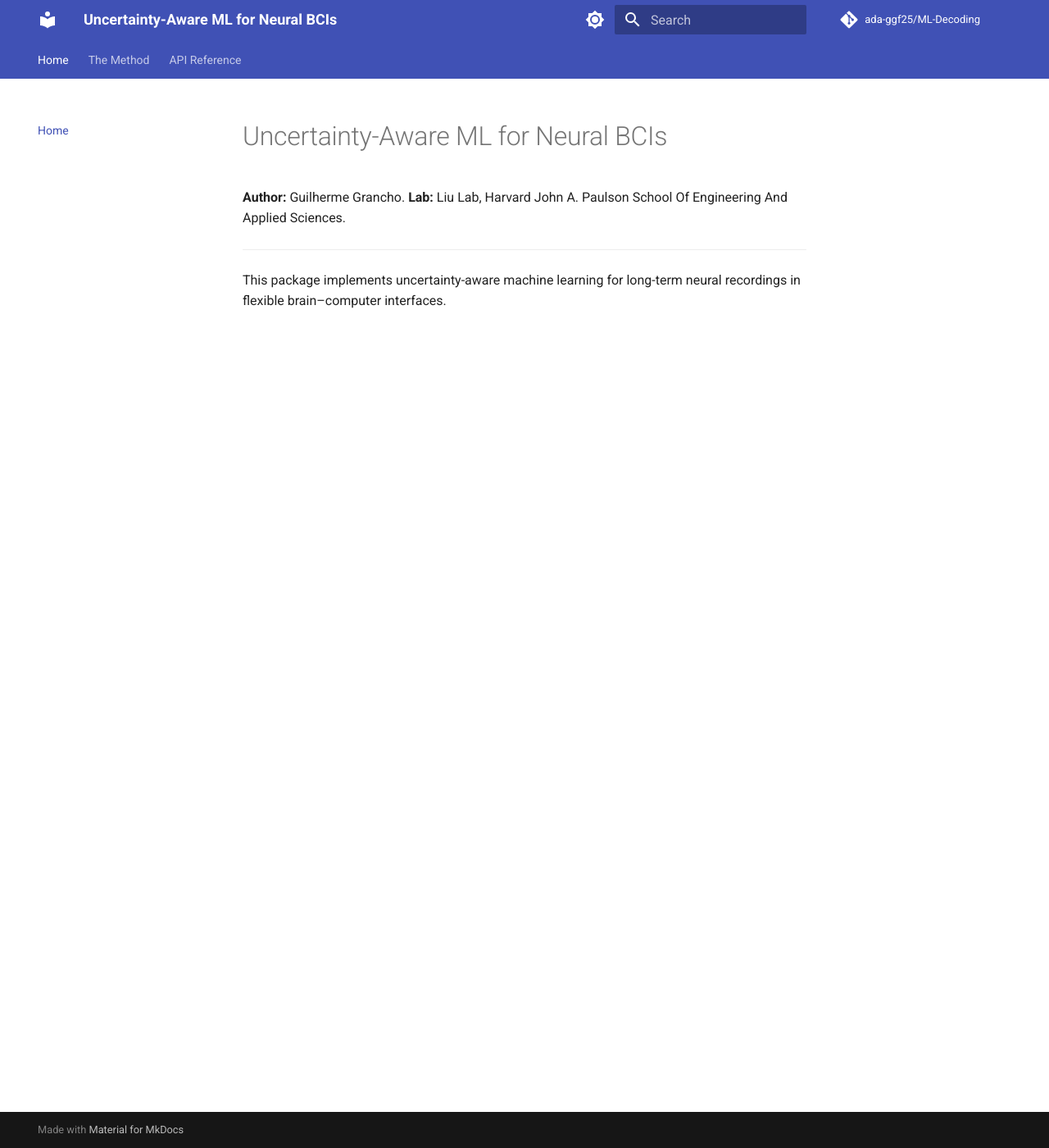
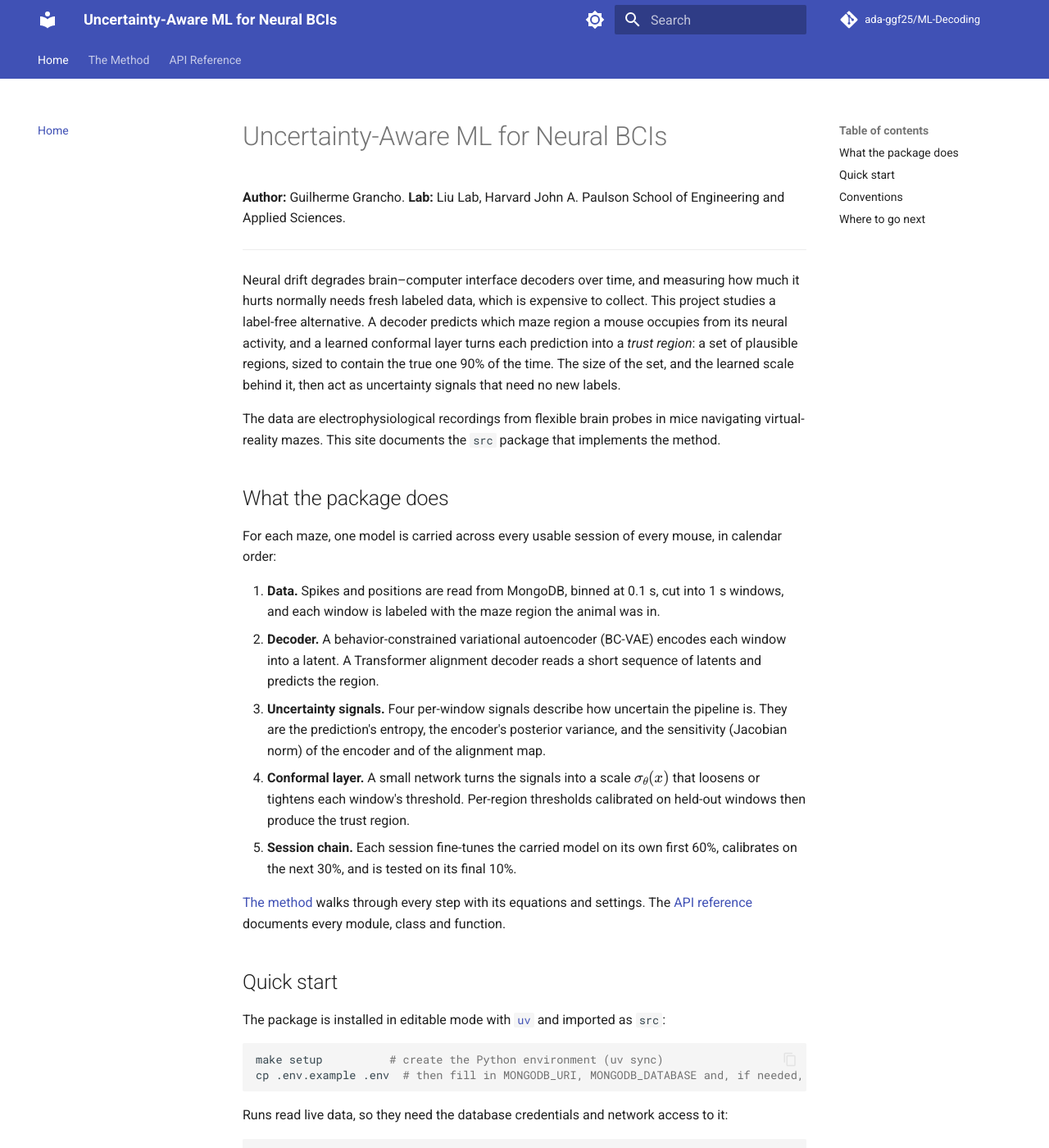
Before and after one commit to ada-ggf25/Conformal-BCI, an MkDocs documentation site: the page built from docs/index.md, in a window 1280 px wide and 1400 px high. Shown: the whole window at 82% size. Built offline with MkDocs 1.6.1 and Material for MkDocs 9.7.7, drawn with Linux system fonts in a browser that asks for light colours; comment, search, counter and statistics services are not loaded; some of the changed text lies outside the part shown.

Commit message:
docs(site): expand the overview and quick start
Introduce the research motivation and the session-chain workflow. Add setup commands, usage conventions, and links to the method and API pages.

````diff
--- a/docs/index.md
+++ b/docs/index.md
@@ -1,8 +1,63 @@
 # Uncertainty-Aware ML for Neural BCIs
 
 **Author:** Guilherme Grancho.
-**Lab:** Liu Lab, Harvard John A. Paulson School Of Engineering And Applied Sciences.
+**Lab:** Liu Lab, Harvard John A. Paulson School of Engineering and Applied Sciences.
 
 ---
 
-This package implements uncertainty-aware machine learning for long-term neural recordings in flexible brain–computer interfaces.
+Neural drift degrades brain–computer interface decoders over time, and measuring how much it hurts normally needs fresh labeled data, which is expensive to collect. This project studies a label-free alternative. A decoder predicts which maze region a mouse occupies from its neural activity, and a learned conformal layer turns each prediction into a *trust region*: a set of plausible regions, sized to contain the true one 90% of the time. The size of the set, and the learned scale behind it, then act as uncertainty signals that need no new labels.
+
+The data are electrophysiological recordings from flexible brain probes in mice navigating virtual-reality mazes. This site documents the `src` package that implements the method.
+
+## What the package does
+
+For each maze, one model is carried across every usable session of every mouse, in calendar order:
+
+1. **Data.** Spikes and positions are read from MongoDB, binned at 0.1 s, cut into 1 s windows, and each window is labeled with the maze region the animal was in.
+2. **Decoder.** A behavior-constrained variational autoencoder (BC-VAE) encodes each window into a latent. A Transformer alignment decoder reads a short sequence of latents and predicts the region.
+3. **Uncertainty signals.** Four per-window signals describe how uncertain the pipeline is. They are the prediction's entropy, the encoder's posterior variance, and the sensitivity (Jacobian norm) of the encoder and of the alignment map.
+4. **Conformal layer.** A small network turns the signals into a scale \(\sigma_\theta(x)\) that loosens or tightens each window's threshold. Per-region thresholds calibrated on held-out windows then produce the trust region.
+5. **Session chain.** Each session fine-tunes the carried model on its own first 60%, calibrates on the next 30%, and is tested on its final 10%.
+
+[The method](pipeline.md) walks through every step with its equations and settings. The [API reference](api/index.md) documents every module, class and function.
+
+## Quick start
+
+The package is installed in editable mode with [`uv`](https://docs.astral.sh/uv/) and imported as `src`:
+
+```bash
+make setup          # create the Python environment (uv sync)
+cp .env.example .env  # then fill in MONGODB_URI, MONGODB_DATABASE and, if needed, SSH_*
+```
+
+Runs read live data, so they need the database credentials and network access to it:
+
+```bash
+make maze-quick                     # 2-epoch smoke run of the whole pipeline, one seed
+make maze                           # every maze x seeds 42-46, resumable
+make maze PARADIGM=Y_Maze SEEDS=42  # one maze, one seed
+make cross-maze                     # compare the saved bundles across mazes and seeds
+```
+
+The notebooks in `analyses/` orchestrate these runs. The reusable code they import lives in `src/`, which this site documents. The unit tests run offline, with the database client mocked:
+
+```bash
+make src-test       # every src/ unit test
+make mkdocs-serve   # preview this site locally
+```
+
+## Conventions
+
+- **Sessions** are named `M<mouse id>_<YYMMDD>`, e.g. `M19_240918`. The name alone gives the mouse and the recording date, and the chain is ordered by it.
+- **Imports** go to the defining module, e.g. `from src.conformal.calibrate import compute_quantile`. Package `__init__` files hold a docstring and nothing else.
+- **Shapes** in docstrings follow NumPy order: `(n_windows, T, n_neurons)` for windows, where `T` is the number of bins per window (10).
+- **Constants** that describe the data live in `src.data.config`, model hyperparameters in `src.models.config`, and the frozen production recipe in `src.utils.production_config`.
+
+## Where to go next
+
+<div class="grid cards" markdown>
+
+- **[The method](pipeline.md)**: the protocol end to end: windows, the two-step decoder, the signals, the conformal layer, and what each tested session reports.
+- **[API reference](api/index.md)**: every package and module, with the data structures they pass between each other.
+
+</div>
````
